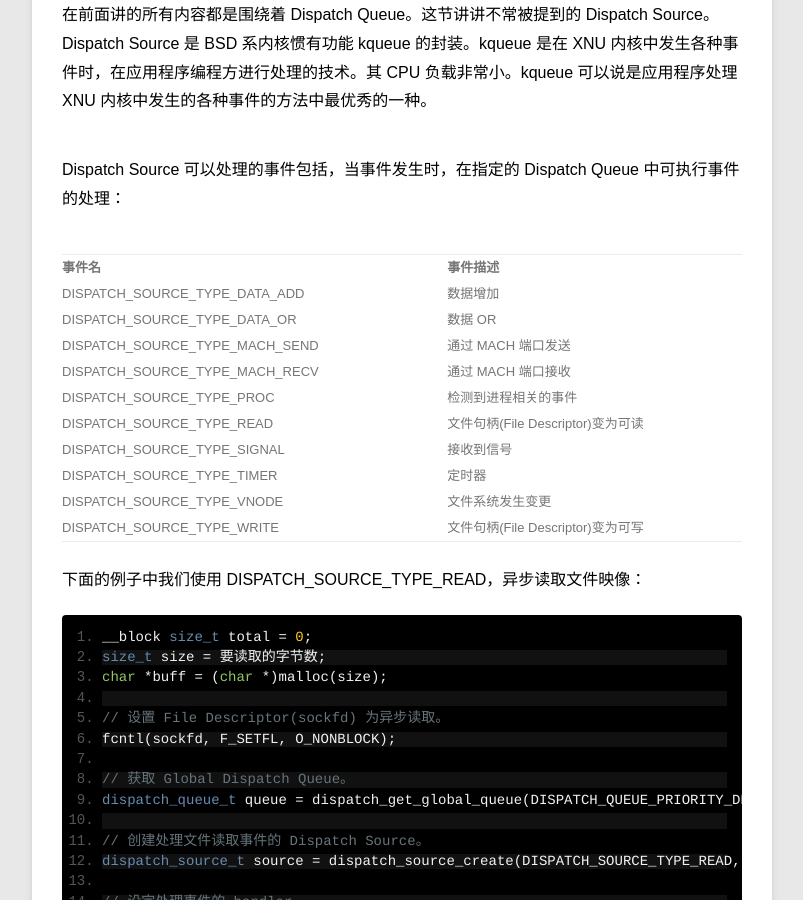
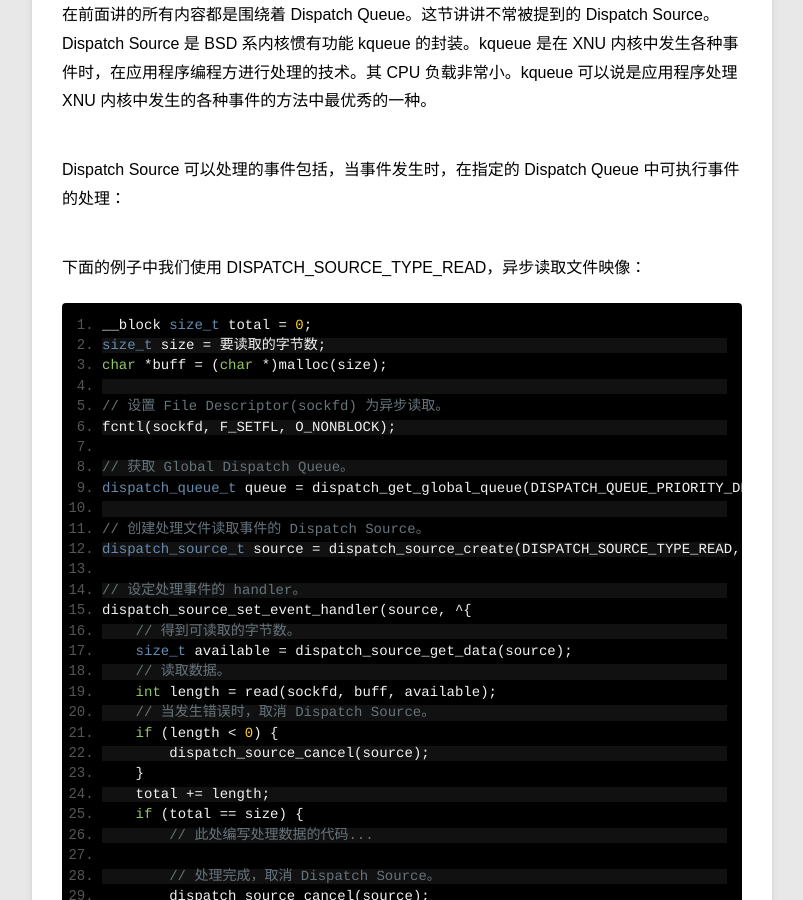
Before and after one commit to samirchen/samirchen.github.io, a Jekyll site: the page built from _posts/blog/2015-08-07-ios-gcd.md, in a window 1280 px wide and 900 px high, scrolled down 14183 px. Shown: the whole window, without its empty margins (78-881 px from the left). Built offline with Jekyll 4.4.1, drawn with Linux system fonts in a browser that asks for light colours; Markdown is read by kramdown in place of the engine named in the settings.

Commit message:
Update blog.

```diff
--- a/_posts/blog/2015-08-07-ios-gcd.md
+++ b/_posts/blog/2015-08-07-ios-gcd.md
@@ -413,18 +413,6 @@ Dispatch Queue 看名字就知道，这是任务处理队列，通过 GCD 的 AP
 
 Dispatch Source 可以处理的事件包括，当事件发生时，在指定的 Dispatch Queue 中可执行事件的处理：
 
-| 事件名 | 事件描述 |
-|-------|-------|
-| DISPATCH_SOURCE_TYPE_DATA_ADD    | 数据增加    |
-| DISPATCH_SOURCE_TYPE_DATA_OR    | 数据 OR    |
-| DISPATCH_SOURCE_TYPE_MACH_SEND    | 通过 MACH 端口发送        |
-| DISPATCH_SOURCE_TYPE_MACH_RECV    | 通过 MACH 端口接收        |
-| DISPATCH_SOURCE_TYPE_PROC    | 检测到进程相关的事件        |
-| DISPATCH_SOURCE_TYPE_READ | 文件句柄(File Descriptor)变为可读 |
-| DISPATCH_SOURCE_TYPE_SIGNAL | 接收到信号 |
-| DISPATCH_SOURCE_TYPE_TIMER | 定时器 |
-| DISPATCH_SOURCE_TYPE_VNODE | 文件系统发生变更 |
-| DISPATCH_SOURCE_TYPE_WRITE | 文件句柄(File Descriptor)变为可写 |
 
 
 下面的例子中我们使用 DISPATCH_SOURCE_TYPE_READ，异步读取文件映像：
```
